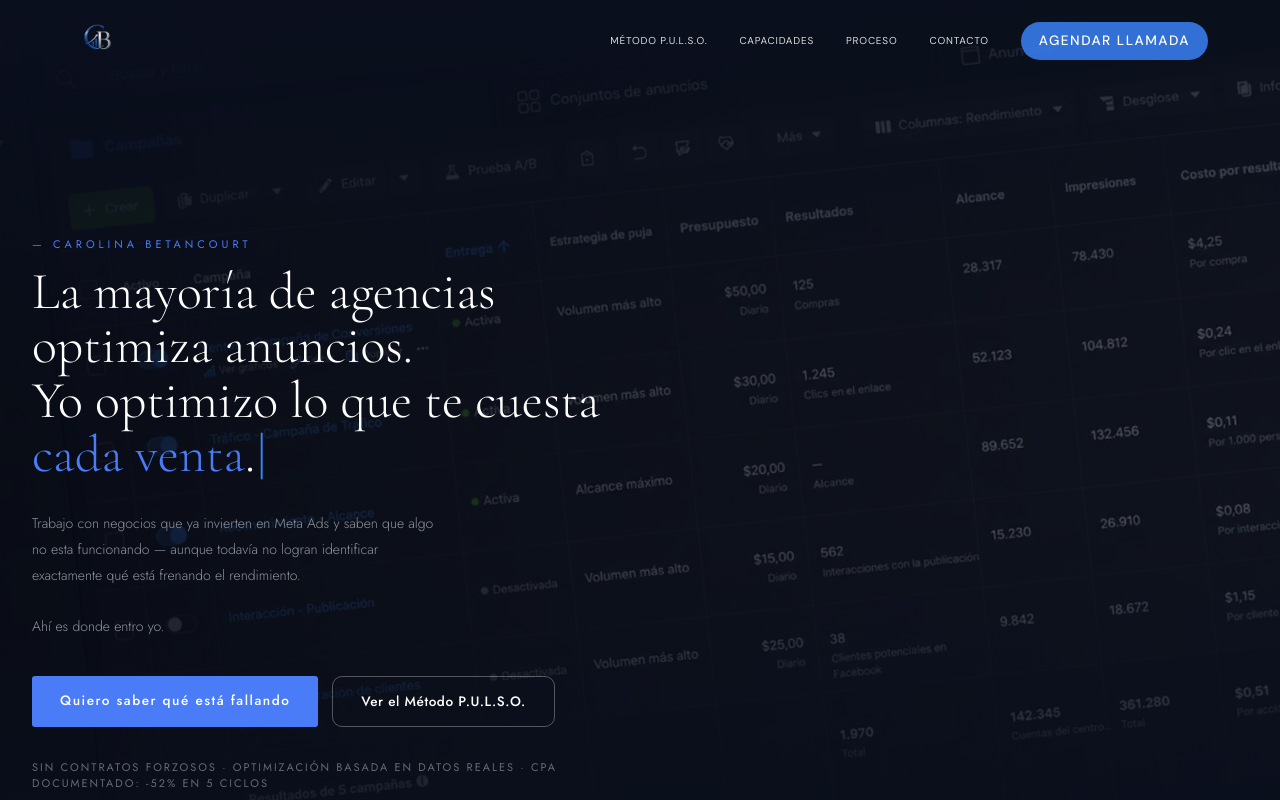
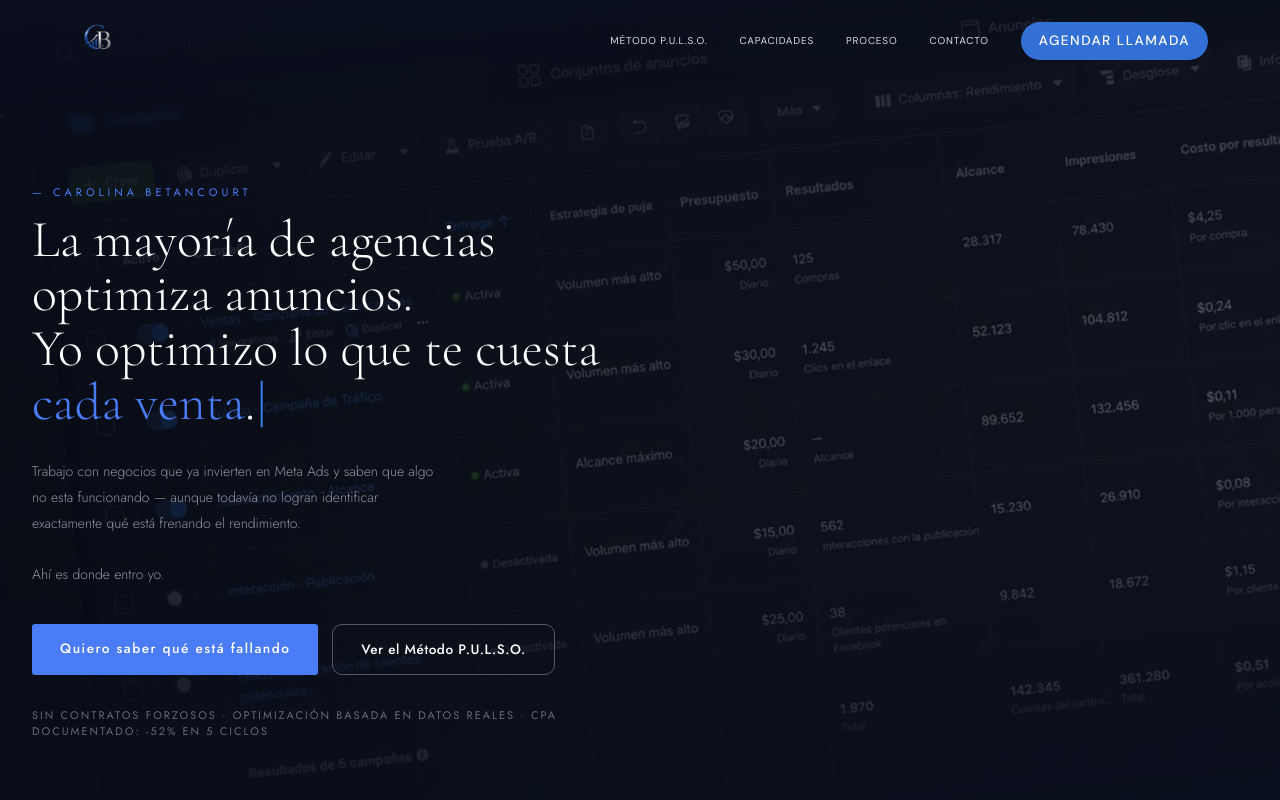
Before and after one commit to Coraline-Coder/carolina-landing, a Next.js app: page / in a window 1280 px wide. Shown: the top 800 px of the page. Built offline with nearby package versions, Linux system fonts and the light colour scheme.

Commit message:
fix: reduce hero padding-top to 88px

```diff
--- a/src/app/page.tsx
+++ b/src/app/page.tsx
@@ -332,7 +332,7 @@ function HeroSection() {
         flexDirection: "column",
         justifyContent: "center",
         overflow: "hidden",
-        paddingTop: "140px",
+        paddingTop: "88px",
         paddingBottom: "80px",
       }}
     >
```
